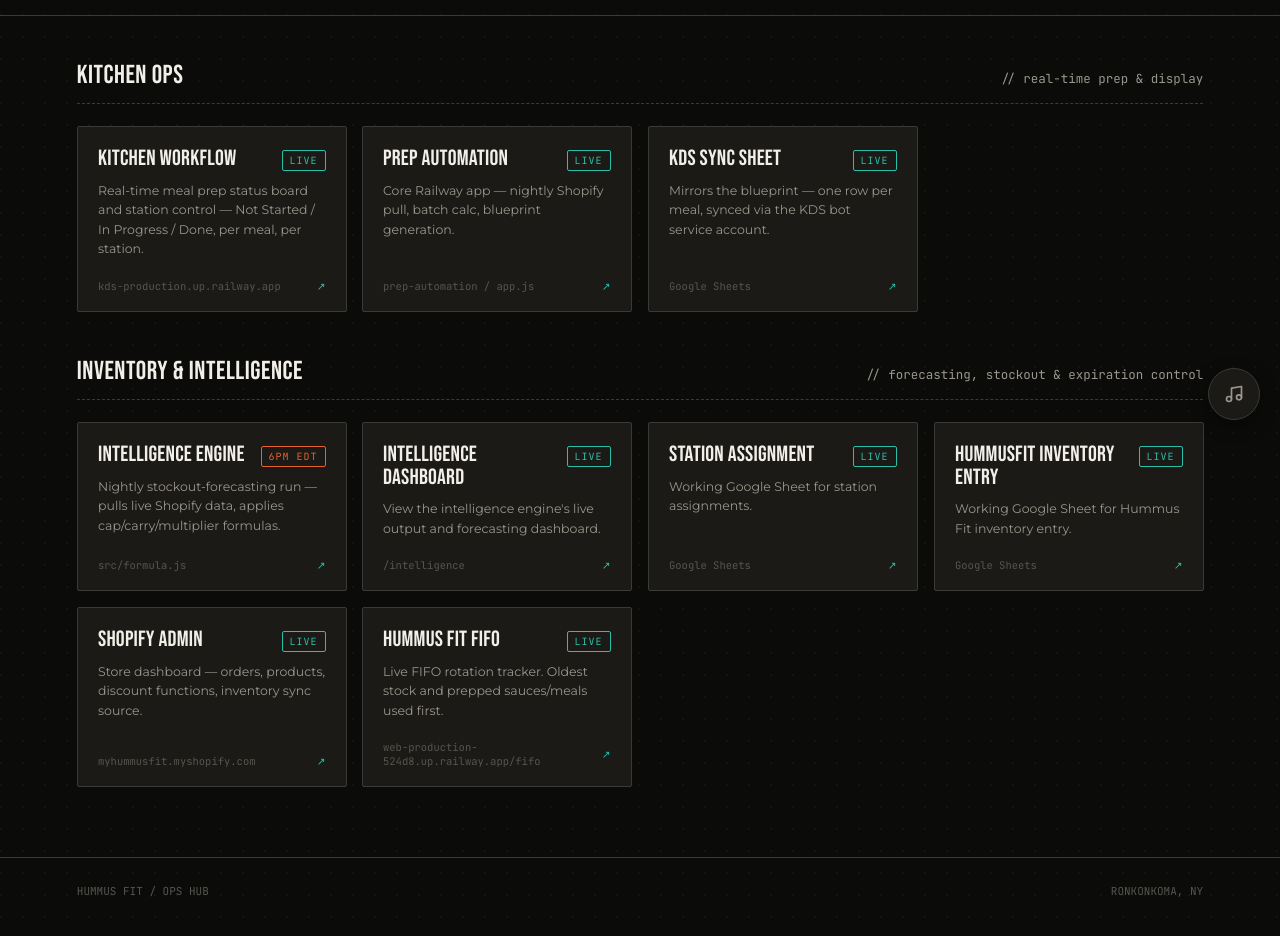
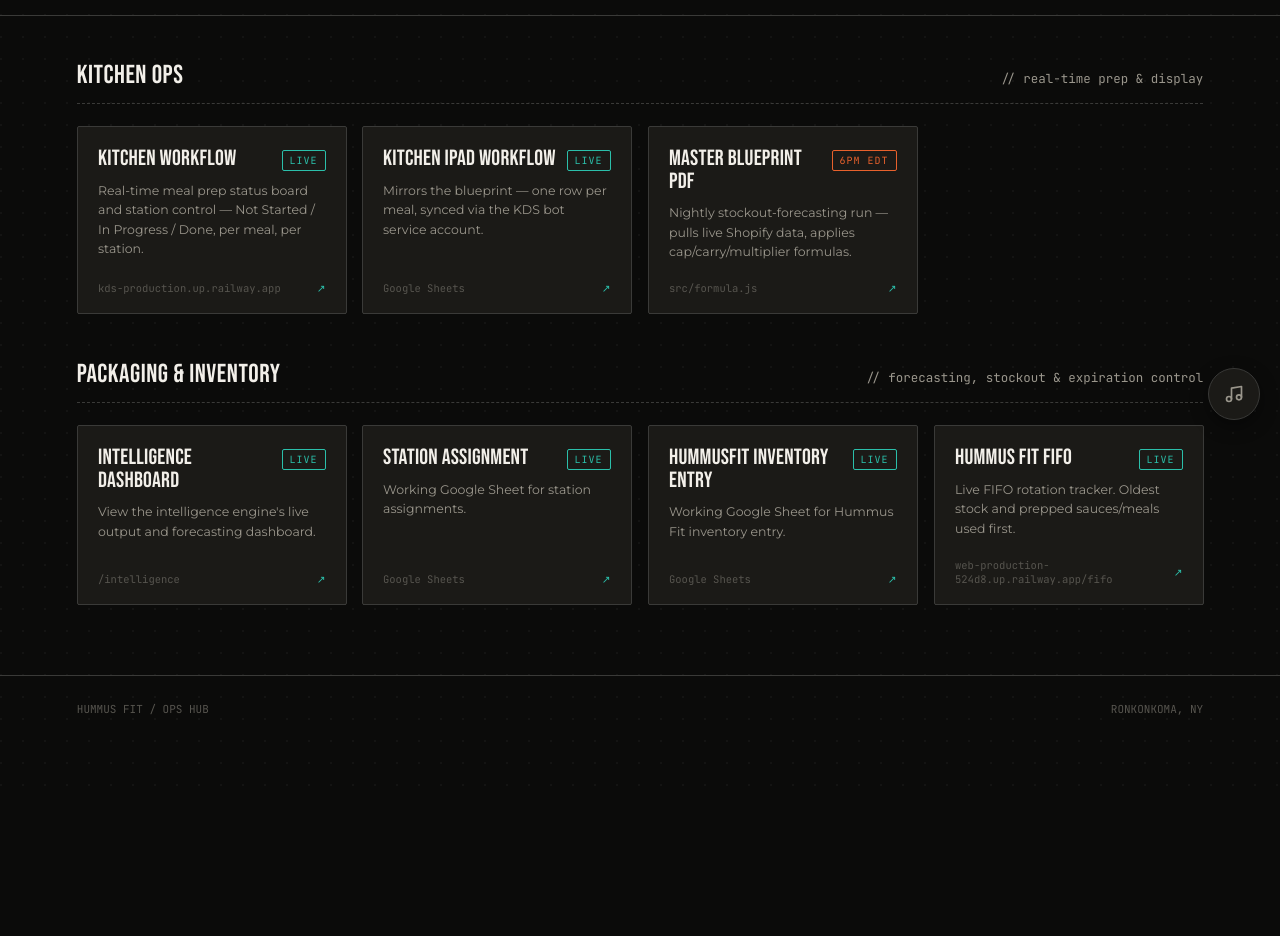
Before and after one commit to tunahanmavruk-lgtm/hummusfit-ops-hub, a website: page index.html in a window 1280 px wide. Shown: the part 360-1296 px from the top of the page. After the commit the page ends 1156 px from the top, so only its background shows below. Drawn offline with Linux system fonts and the light colour scheme.

Commit message:
rename/move cards, remove stale ones, add optional login gate

```diff
--- a/index.html
+++ b/index.html
@@ -453,22 +453,22 @@
           <div class="ticket-foot"><span>kds-production.up.railway.app</span><span class="ticket-arrow">↗</span></div>
         </a>
 
-        <a class="ticket" data-id="t3" data-name="Prep Automation" href="https://scintillating-commitment-production-8909.up.railway.app" target="_blank" rel="noopener">
+        <a class="ticket" data-id="t4" data-name="Kitchen Ipad Workflow" href="https://docs.google.com/spreadsheets/d/1Ga-sF5PWCvKNY-BtfDuBcOAve-FvPx-YqMtXjhan2Mw" target="_blank" rel="noopener">
           <div class="ticket-top">
-            <span class="ticket-name">Prep Automation</span>
-            <span class="ticket-status status-live">Live</span>
-          </div>
-          <p class="ticket-desc">Core Railway app — nightly Shopify pull, batch calc, blueprint generation.</p>
-          <div class="ticket-foot"><span>prep-automation / app.js</span><span class="ticket-arrow">↗</span></div>
-        </a>
-
-        <a class="ticket" data-id="t4" data-name="KDS Sync Sheet" href="https://docs.google.com/spreadsheets/d/1Ga-sF5PWCvKNY-BtfDuBcOAve-FvPx-YqMtXjhan2Mw" target="_blank" rel="noopener">
-          <div class="ticket-top">
-            <span class="ticket-name">KDS Sync Sheet</span>
+            <span class="ticket-name">Kitchen Ipad Workflow</span>
             <span class="ticket-status status-live">Live</span>
           </div>
           <p class="ticket-desc">Mirrors the blueprint — one row per meal, synced via the KDS bot service account.</p>
           <div class="ticket-foot"><span>Google Sheets</span><span class="ticket-arrow">↗</span></div>
+        </a>
+
+        <a class="ticket" data-id="t5" data-name="Master Blueprint PDF" href="https://scintillating-commitment-production-8909.up.railway.app" target="_blank" rel="noopener">
+          <div class="ticket-top">
+            <span class="ticket-name">Master Blueprint PDF</span>
+            <span class="ticket-status status-nightly">6PM EDT</span>
+          </div>
+          <p class="ticket-desc">Nightly stockout-forecasting run — pulls live Shopify data, applies cap/carry/multiplier formulas.</p>
+          <div class="ticket-foot"><span>src/formula.js</span><span class="ticket-arrow">↗</span></div>
         </a>
 
       </div>
@@ -476,19 +476,10 @@
 
     <section class="station">
       <div class="station-head">
-        <span class="station-title">Inventory &amp; Intelligence</span>
+        <span class="station-title">Packaging &amp; Inventory</span>
         <span class="station-note">// forecasting, stockout &amp; expiration control</span>
       </div>
       <div class="grid">
-
-        <a class="ticket" data-id="t5" data-name="Intelligence Engine" href="https://scintillating-commitment-production-8909.up.railway.app" target="_blank" rel="noopener">
-          <div class="ticket-top">
-            <span class="ticket-name">Intelligence Engine</span>
-            <span class="ticket-status status-nightly">6PM EDT</span>
-          </div>
-          <p class="ticket-desc">Nightly stockout-forecasting run — pulls live Shopify data, applies cap/carry/multiplier formulas.</p>
-          <div class="ticket-foot"><span>src/formula.js</span><span class="ticket-arrow">↗</span></div>
-        </a>
 
         <a class="ticket" data-id="t6" data-name="Intelligence Dashboard" href="https://scintillating-commitment-production-8909.up.railway.app/intelligence" target="_blank" rel="noopener">
           <div class="ticket-top">
@@ -515,15 +506,6 @@
           </div>
           <p class="ticket-desc">Working Google Sheet for Hummus Fit inventory entry.</p>
           <div class="ticket-foot"><span>Google Sheets</span><span class="ticket-arrow">↗</span></div>
-        </a>
-
-        <a class="ticket" data-id="t9" data-name="Shopify Admin" href="https://myhummusfit.myshopify.com/admin" target="_blank" rel="noopener">
-          <div class="ticket-top">
-            <span class="ticket-name">Shopify Admin</span>
-            <span class="ticket-status status-live">Live</span>
-          </div>
-          <p class="ticket-desc">Store dashboard — orders, products, discount functions, inventory sync source.</p>
-          <div class="ticket-foot"><span>myhummusfit.myshopify.com</span><span class="ticket-arrow">↗</span></div>
         </a>
 
         <a class="ticket" data-id="t11" data-name="Hummus Fit FIFO" href="https://web-production-524d8.up.railway.app/fifo" target="_blank" rel="noopener">
```
Also changed, not shown: server.js (+32 -0 lines).
